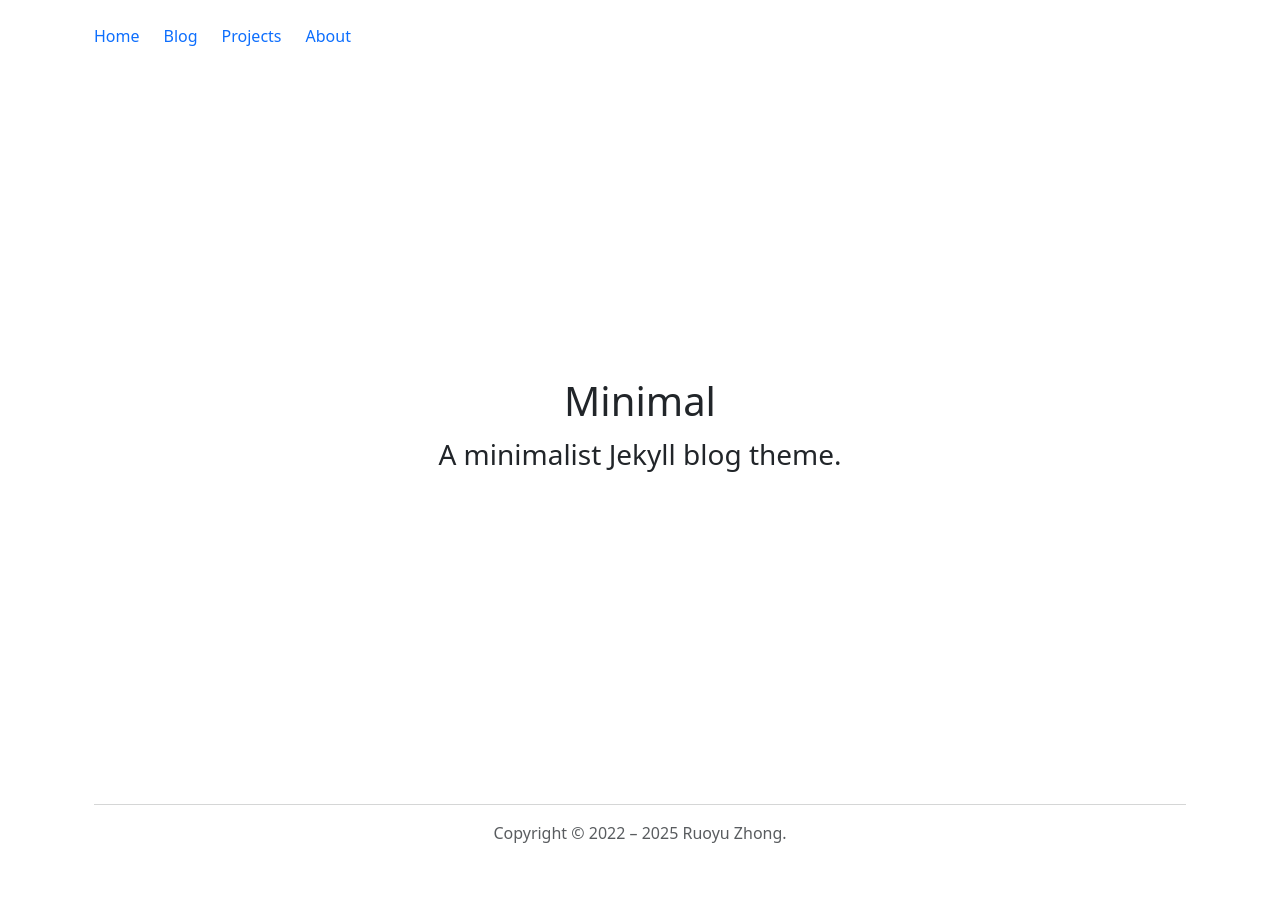
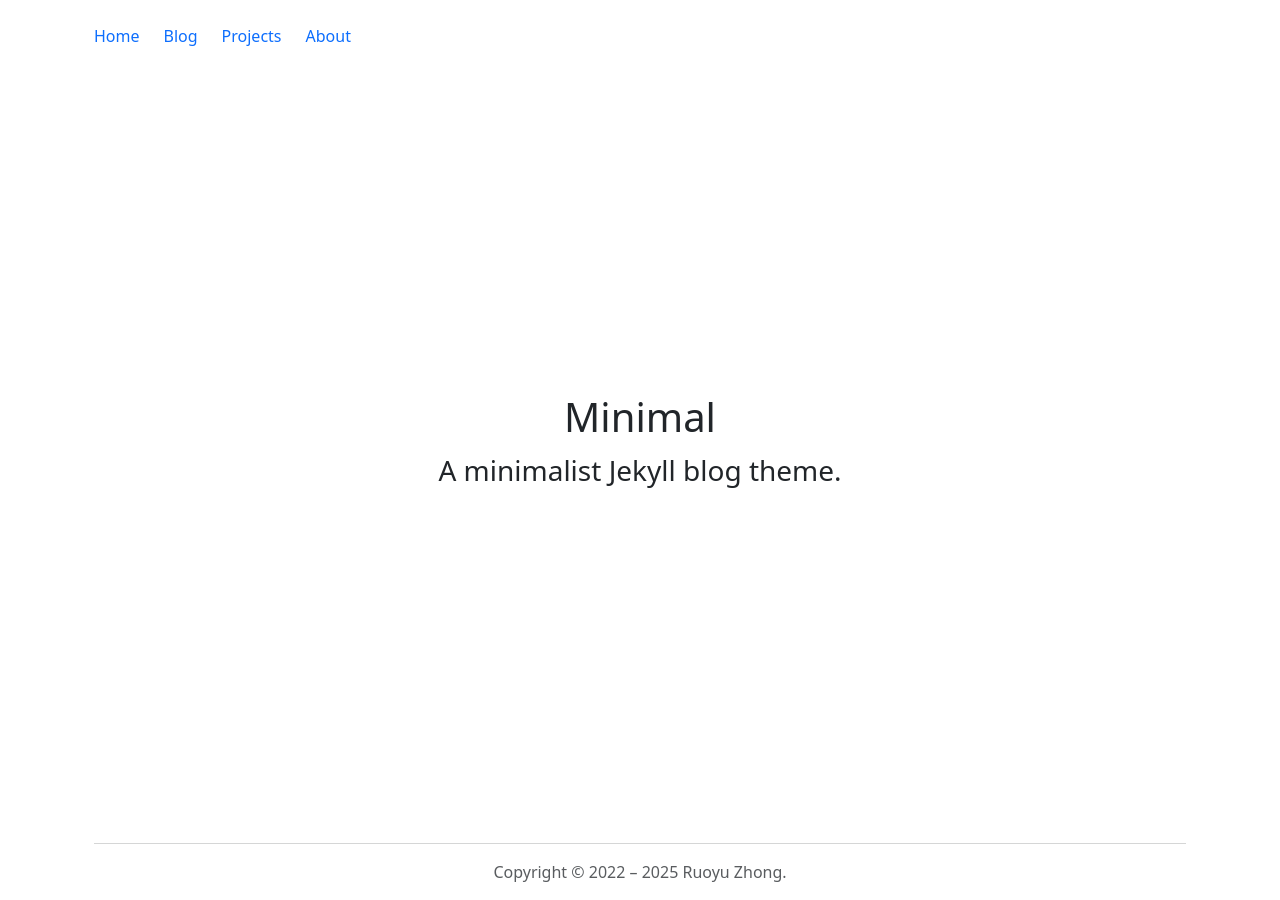
Before and after one commit to ZhongRuoyu/minimal, a Jekyll site: the page built from pages/index.md, in a window 1280 px wide. Built offline with Jekyll 4.4.1, drawn with Linux system fonts in a browser that asks for light colours; comment, search, counter and statistics services are not loaded.

Commit message:
_sass/utilities/sizing: improve flex behaviour

```diff
--- a/_layouts/page.html
+++ b/_layouts/page.html
@@ -2,7 +2,7 @@
 layout: default
 ---
 
-<div class="container d-flex flex-column">
+<div class="container d-flex flex-column flex-container">
   {% include navigation.html %}
   <div class="container container-body d-flex flex-column flex-body
     {%- if page.center -%}
--- a/_sass/utilities/sizing.scss
+++ b/_sass/utilities/sizing.scss
@@ -1,18 +1,22 @@
+.flex-container {
+  min-height: 100vh;
+  min-height: 100dvh;
+}
+
 .flex-header {
-  min-height: 4rem !important;
-  padding-top: 0.5rem !important;
-  padding-bottom: 0 !important;
+  flex: none;
+  padding-top: 1rem !important;
+  padding-bottom: 1rem !important;
 }
 
 .flex-body {
-  min-height: calc(100vh - 4rem - 7rem) !important;
-  min-height: calc(100dvh - 4rem - 7rem) !important;
-  padding-top: 3rem !important;
-  padding-bottom: 3rem !important;
+  flex: 1;
+  padding-top: 2rem !important;
+  padding-bottom: 2rem !important;
 }
 
 .flex-footer {
-  min-height: 7rem !important;
-  padding-top: 0 !important;
-  padding-bottom: 0.5rem !important;
+  flex: none;
+  padding-top: 1rem !important;
+  padding-bottom: 1rem !important;
 }
```
